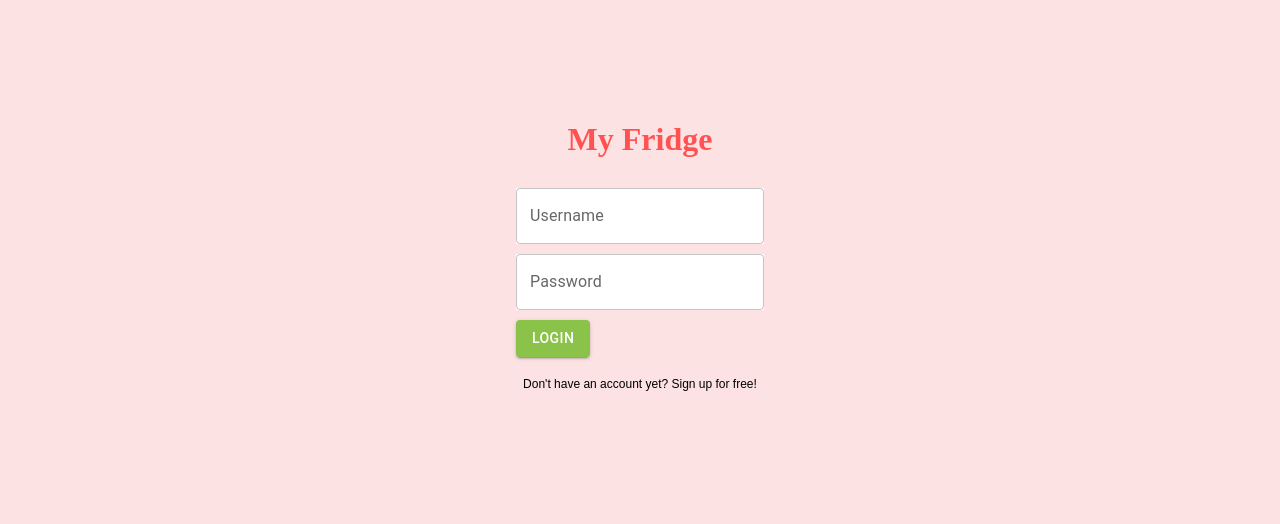
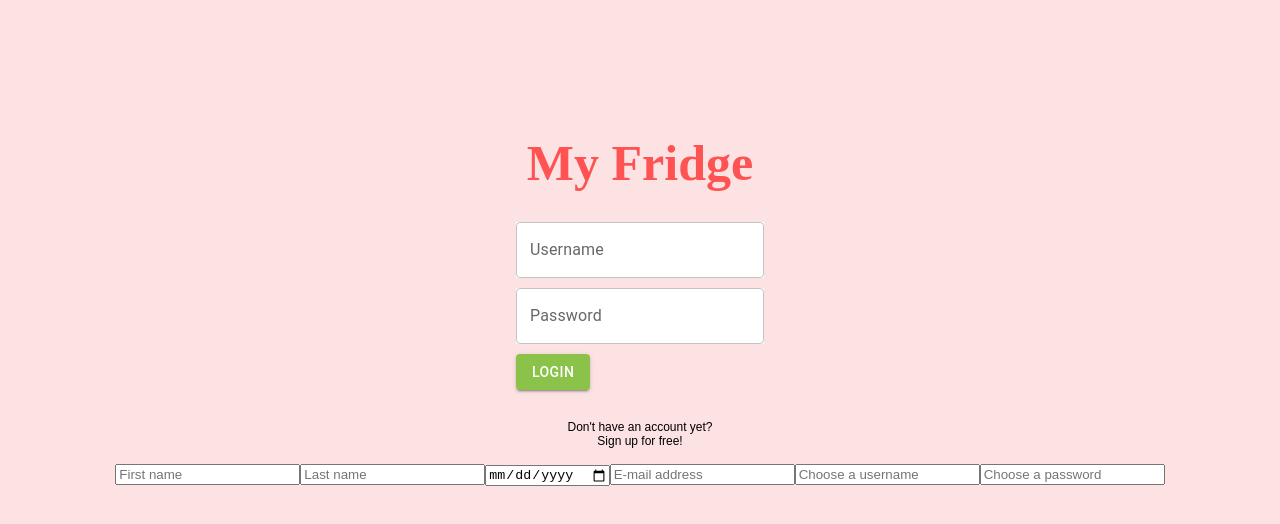
Before and after one commit to priscilla-silva/my-fridge, a React (Create React App) app in the folder my-fridge/: page / in a window 1280 px wide. Shown: the top 524 px of the page. Built offline with nearby package versions, Linux system fonts and the light colour scheme.

Commit message:
working on signup page

```diff
--- a/my-fridge/package.json
+++ b/my-fridge/package.json
@@ -8,6 +8,7 @@
     "@testing-library/user-event": "^13.5.0",
     "react": "^17.0.2",
     "react-dom": "^17.0.2",
+    "react-router-dom": "^6.2.1",
     "react-scripts": "5.0.0",
     "web-vitals": "^2.1.3"
   },
--- a/my-fridge/src/App.js
+++ b/my-fridge/src/App.js
@@ -1,5 +1,6 @@
 import React, {useState} from "react";
 import Loginform from "./comps/Loginform";
+import Signup from "./comps/Signup";
 import Button from '@mui/material/Button';
 
 
@@ -47,7 +48,10 @@ function App() {
         <div className="main">
       <h1>My Fridge</h1>
       <Loginform Login={Login} error={error}/>
-      <h4>Don't have an account yet? Sign up for free!</h4>
+      <h4>Don't have an account yet?
+        <br />
+      Sign up for free!</h4>
+      <Signup />
       </div>
       )}
       </div>
--- /dev/null
+++ b/my-fridge/src/comps/Signup.js
@@ -0,0 +1,28 @@
+import React from "react";
+
+
+const Signup = () => {
+
+
+
+
+    return(
+        <div>
+    <form>
+    <div className="signup-form">
+        <form>
+            <input type="text" className="text-field" label="First name" placeholder="First name"/>
+            <input type="text" className="text-field" label="Last name" placeholder="Last name"/>
+            <input type="date" className="text-field" label="DOB" />
+            <input type="text" className="text-field" label="E-mail" placeholder="E-mail address"/>
+            <input type="text" className="text-field" label="Username" placeholder="Choose a username"/>
+            <input type="password" className="text-field" label="Password" placeholder="Choose a password"/>
+        </form>
+    </div>
+    </form>
+        </div>
+    )
+  };
+
+
+export default Signup;
--- a/my-fridge/src/index.css
+++ b/my-fridge/src/index.css
@@ -18,7 +18,7 @@ h1 {
   margin-bottom: 30px;
   color: #ff5252;
   display: flex;
-
+  font-size: 50px;
 
 }
 
@@ -27,7 +27,8 @@ h4 {
   font-weight: 300;
   font-size: 12px;
   text-align: center;
-  margin-top: 20px;
+  margin-top: 30px;
+
 }
 
 
```
Also changed, not shown: 1 other file (tests, documents, lock files or other folders).
